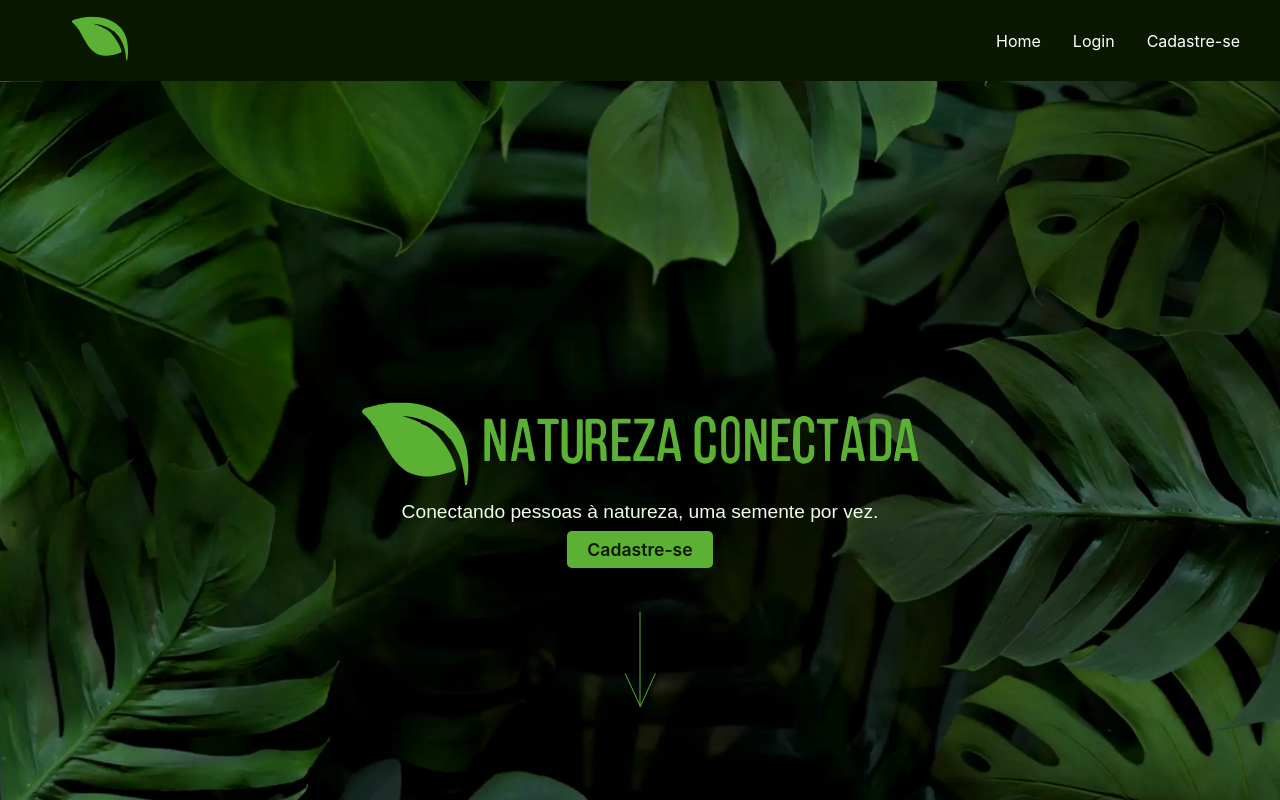
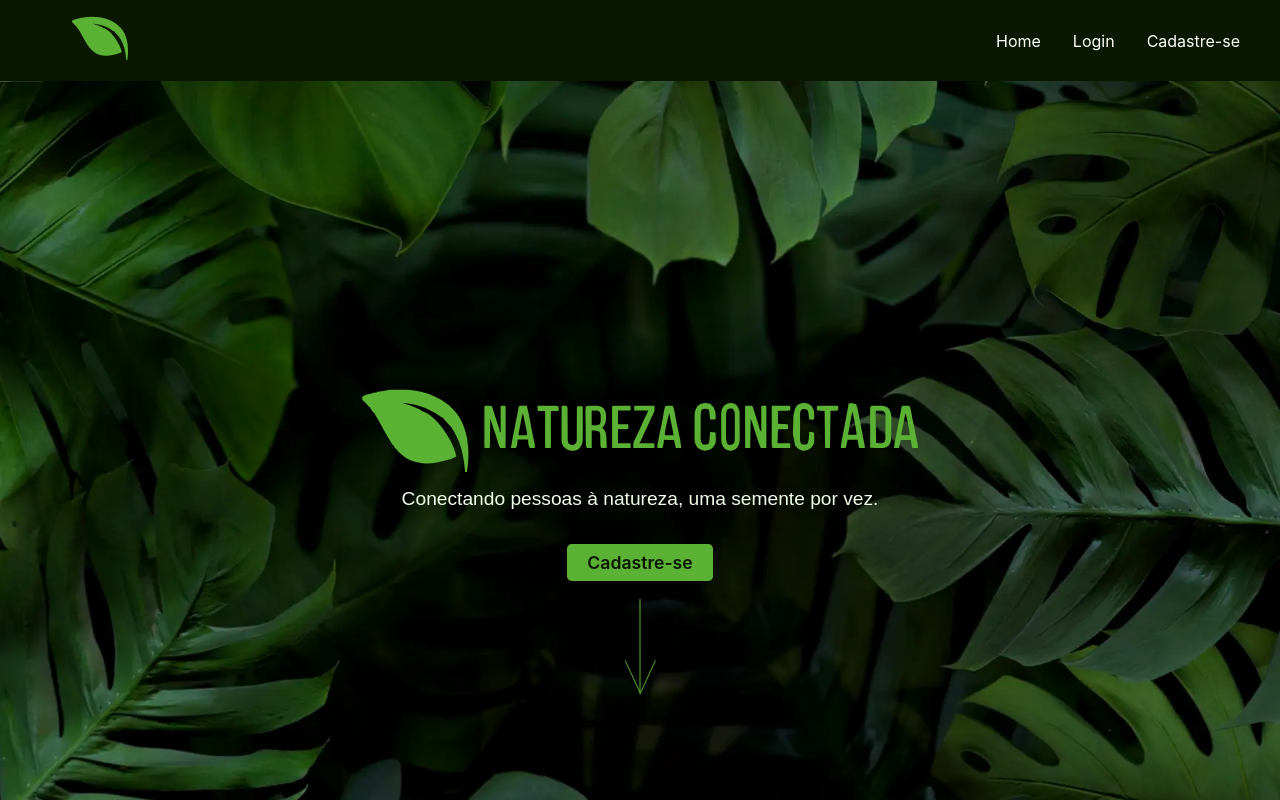
Before and after one commit to thalessalla/naturezaConectada, a React (Create React App) app: page / in a window 1280 px wide. Shown: the top 800 px of the page. Built offline with nearby package versions, Linux system fonts and the light colour scheme.

Commit message:
fix: text decoration button

```diff
--- a/src/index.css
+++ b/src/index.css
@@ -71,10 +71,7 @@ h2{
   margin-bottom: 2rem;
 }
 
-a {
-  color: #5AB134;
-  text-decoration: underline;
-}
+
 
 .align-items-center{
   align-items: center;
--- a/src/pages/home/home.css
+++ b/src/pages/home/home.css
@@ -14,13 +14,12 @@ main.hero-section div {
   align-items: center;
 }
 
-
-
 main.hero-section p {
   color: var(--bg-color);
   font-size: 1.2rem;
   text-align: center;
-  margin: 1rem 0;
+  margin: 1rem 0 2.6rem 0;
+
 }
 main.hero-section .arrow-scroll {
   margin-top: 3rem;
@@ -57,6 +56,11 @@ section.about-section h2 {
   display: flex;
   align-items: center;
 }
+.earth a {
+  color: #5AB134;
+  text-decoration: underline;
+}
+
 .earth > div {
   margin: 0 auto;
   max-width: 1200px;
```
